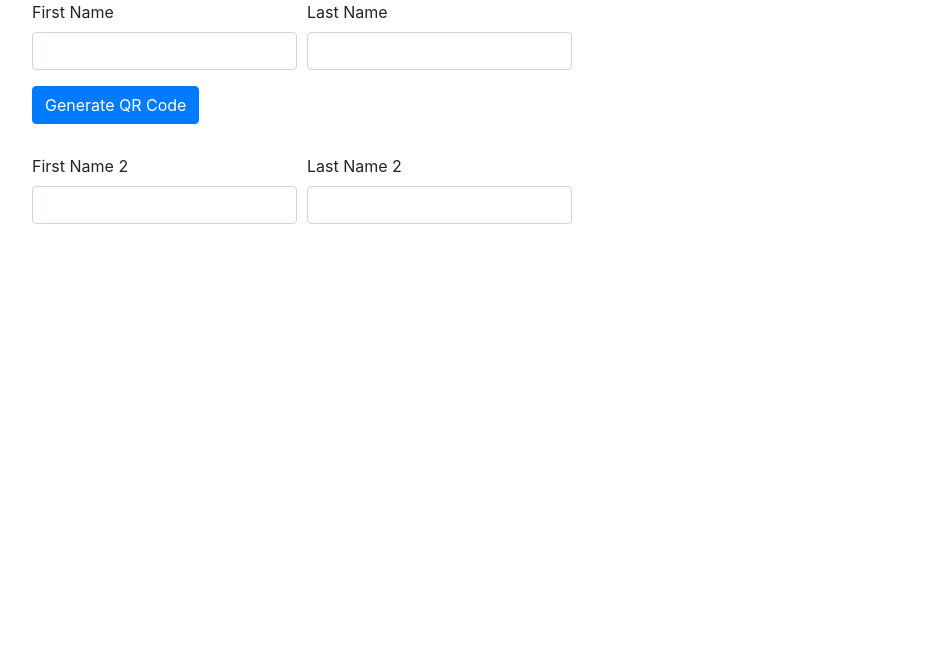
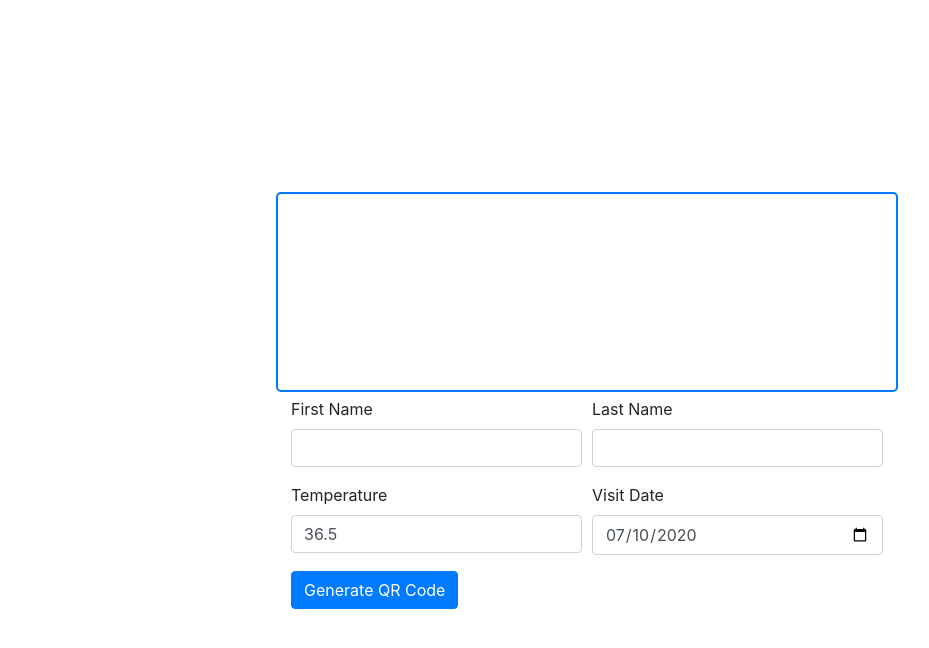
Before and after one commit to catonice/QRCodeGeneratorForm, a plain HTML site: page index.html in a window 1280 px wide. Shown: the whole page, without its empty margins (53-982 px from the left). Drawn offline with nearby package versions, Linux system fonts and the light colour scheme.

Commit message:
Styling, formatting json and adding localStorage capabilities for easier testing

```diff
--- a/index.html
+++ b/index.html
@@ -1,4 +1,4 @@
-<!doctype html>
+<!DOCTYPE html>
 <html manifest="manifest.mf">
 
 <head>
@@ -9,8 +9,6 @@
     </link>
     <link rel="stylesheet" type="text/css" href="bootstrap/css/bootstrap.min.css">
     </link>
-    <link rel="stylesheet" type="text/css" href="bootstrap/css/bootstrap.css.map">
-    </link>
     <script src="bootstrap/js/bootstrap.js"></script>
     <script src="bootstrap/js/bootstrap.min.js"></script>
 
@@ -18,9 +16,15 @@
 </head>
 
 <body>
-    <div class="container">
+    <div class="" style="display: flex; align-items: center; justify-content: center; min-height: 100vh;">
         <div class="row">
-            <div class="col-md-6">
+            <div class="col-md-12"
+                style="min-height: 200px; border: 2px #007bff solid; border-radius: 5px; margin-bottom: 5px;">
+                <div id="placeHolder" style="display: flex; align-items: center; justify-content: center;">
+
+                </div>
+            </div>
+            <div class="col-md-12">
                 <form>
                     <div class="form-row">
                         <div class="form-group col-md-6">
@@ -32,35 +36,50 @@
                             <input type="text" class="form-control" id="surname" placeholder="">
                         </div>
                     </div>
-                </form>
-                <button class="btn btn-primary" onclick='makeQRCode();'> Generate QR Code</button>
-            </div>
-            <div class="col-md-6">
-                <div id="placeHolder">
-
-                </div>
-            </div>
-        </div>
-        <div class="row" style="padding: 15px"></div>
-        <div class="row">
-            <div class="col-md-6">
-                <form>
                     <div class="form-row">
                         <div class="form-group col-md-6">
-                            <label for="name2">First Name 2</label>
-                            <input type="text" class="form-control" id="name2" placeholder="">
+                            <label for="temp">Temperature</label>
+                            <input type="number" class="form-control" id="temp" value="36.5" step="0.1">
                         </div>
                         <div class="form-group col-md-6">
-                            <label for="surname2">Last Name 2</label>
-                            <input type="text" class="form-control" id="surname2" placeholder="">
+                            <label for="visitDate">Visit Date</label>
+                            <input type="date" class="form-control" id="visitDate" required>
                         </div>
                     </div>
                 </form>
+                <button class="btn btn-primary" onclick='makeQRCode();'> Generate QR Code</button>
             </div>
         </div>
     </div>
 </body>
 <script>
+    window.onload = function () {
+        let json = localStorage.getItem("json");
+
+        json = JSON.parse(json);
+        if (json) {
+            $('#name').val(json.name);
+            $('#surname').val(json.surname);
+            $('#temp').val(json.temp);
+            $('#visitDate').val(json.visitDate);
+        }
+        var d = new Date();
+        var month = d.getMonth();
+        var month_actual = month + 1;
+
+        if (month_actual < 10) {
+            month_actual = "0" + month_actual;
+        }
+
+        var day_val = d.getDate();
+        if (day_val < 10) {
+            day_val = "0" + day_val;
+        }
+
+        let str = d.getFullYear() + "-" + month_actual + "-" + day_val;
+        $('#visitDate').val(str);
+    }
+
     function makeQRCode() {
         var typeNumber = 0;
         var errorCorrectionLevel = 'L';
@@ -68,12 +87,24 @@
 
         var name = $('#name').val();
         var surname = $('#surname').val();
-        var obj = {
-            name: name,
-            surname: surname
+        var temp = $('#temp').val();
+        var visitDate = $('#visitDate').val();
+
+        var json = {
+            'name': name,
+            'surname': surname,
+            'temp': temp,
+            'visitDate': visitDate
         }
-        obj = JSON.stringify(obj);
-        qr.addData(obj);
+
+        json = JSON.stringify(json);
+        visitDate = visitDate.replace(/-/gi, '/')
+
+        var str = name + "|" + surname + "|" + temp + "|" + visitDate;
+
+        localStorage.setItem("json", json);
+
+        qr.addData(str);
         qr.make();
         document.getElementById('placeHolder').innerHTML = qr.createImgTag();
     }
```
Also changed, not shown: server.js (added, +15 -0 lines).
